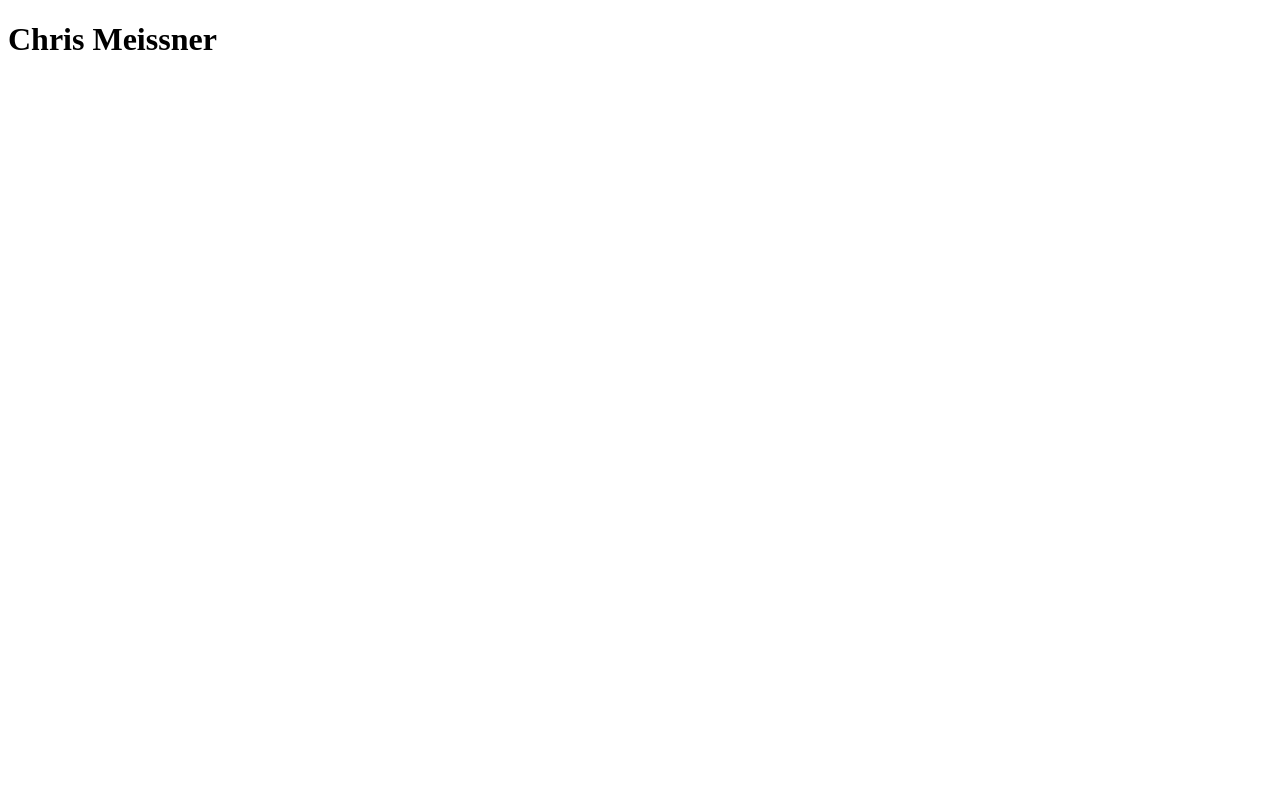
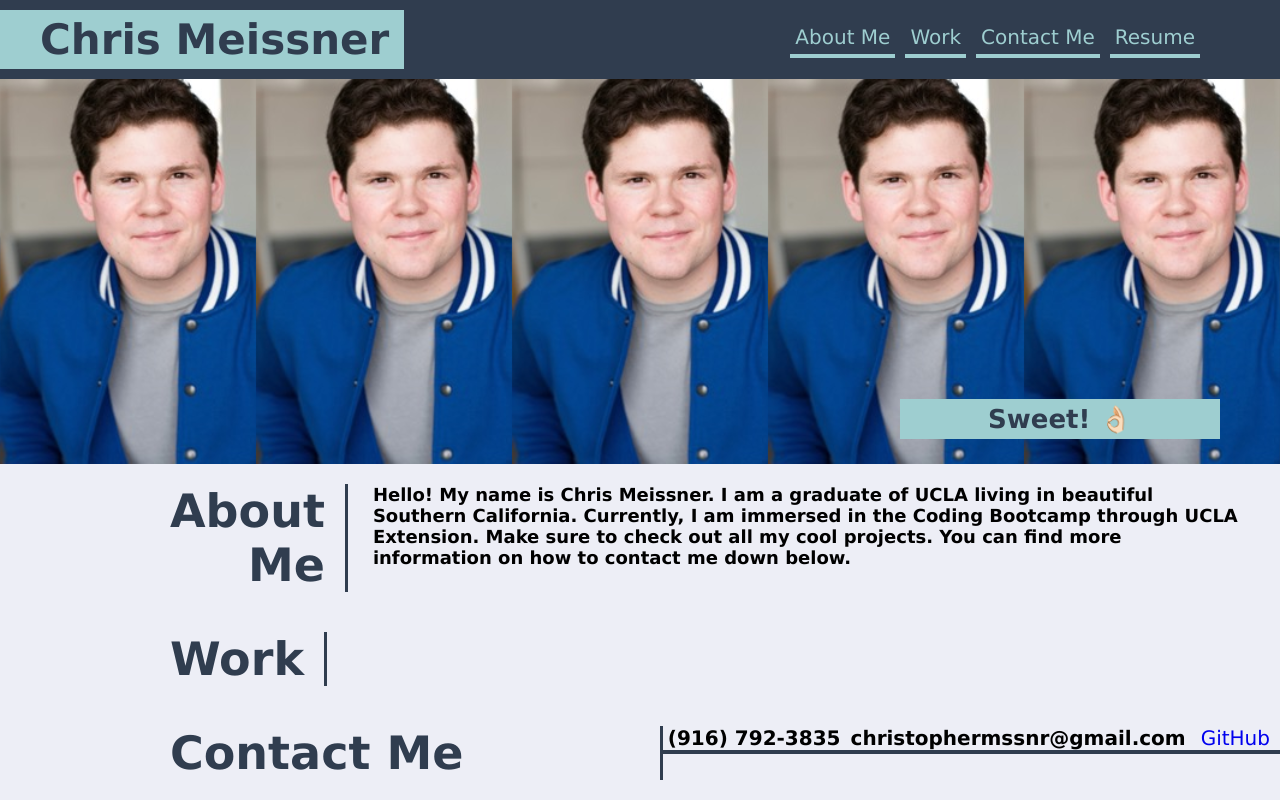
Before and after one commit to ChrisMeissner/professional-project, a plain HTML site: page index.html in a window 1280 px wide. Drawn offline with Linux system fonts and the light colour scheme.

Commit message:
the best I can do

```diff
--- /dev/null
+++ b/assets/css/style.css
@@ -0,0 +1,152 @@
+* {
+    margin: 0;
+    padding: 0;
+    box-sizing: border-box;
+}
+
+:root {
+    --primary-color: #303D4F;
+    --secondary-color: #edeef6;
+    --tertiary-color: #9eced0;
+}
+
+body {
+    background-color: var(--secondary-color);
+    font-family: Verdana, Geneva, Tahoma, sans-serif;
+}
+
+
+/* HEADER STYLES START */
+header {
+    background-color: var(--primary-color);
+    display: flex;
+    justify-content: space-between;
+    flex-wrap: wrap;
+    position: -webkit-sticky;
+    position: sticky;
+    top: 0;
+}
+
+header h1 {
+    font-size: 42px;
+    padding: 5px 15px 5px 40px;
+    background-color: var(--tertiary-color);
+    color: var(--primary-color);
+    font-weight: light;
+    margin: 10px 0;
+    display: flex;
+}
+
+header a {
+    color: var(--tertiary-color);
+    text-decoration: none;
+}
+
+header nav {
+    margin: 25px 75px;
+}
+
+header nav ul{
+    display: flex;
+    flex-wrap: wrap;
+    list-style: none;
+}
+
+header nav ul li {
+    padding: 0 5px;
+}
+
+header nav ul li a {
+    padding: 5px;
+    font-weight: light;
+    font-size: 20px;
+    border-bottom: 4px solid var(--tertiary-color);
+}
+
+section {
+    padding: 20px 0;
+}
+/* HEADER STYLES END */
+
+
+/* HERO STYLES START */
+.hero {
+    background-image: url("../images/Chris-Meissner-Headshot.jpeg");
+    background-size: contain;
+}
+
+.hero-box {
+    background-color: var(--tertiary-color);
+    color: var(--primary-color);
+    margin: 300px 60px 5px 900px;
+    text-align: center;
+}
+
+.hero-box h3 {
+    font-size: 26px;
+    padding: 5px;
+    background-color: ver(--tertiary-color);
+}
+/* HERO STYLES END */
+
+
+/* ABOUT ME STYLES START */
+.about-me {
+    display: flex;
+}
+
+.section-title {
+    padding: 0 0 0 150px;
+}
+
+.section-info {
+    border-left: 3px solid var(--primary-color);
+}
+
+.section-title h2 {
+    font-size: 46px;
+    color: var(--primary-color);
+    text-align: right;
+    margin: 0 15px;
+    padding: 0 5px;
+}
+
+.section-info h3 {
+    font-size: 18px;
+    padding: 0 40px 0 25px;
+}
+/* ABOUT ME STYLES END */
+
+
+
+/* WORK STYLES START */
+.work {
+    display: flex;
+}
+/* WORK STYLES END */
+
+
+
+/* CONTACT ME STYLES START */
+.contact-me {
+    display: flex;
+    justify-content: space-between;
+}
+
+.contact-me ul {
+    display: flex;
+    flex-wrap: wrap;
+    list-style: none;
+}
+
+.contact-me ul li {
+    padding: 0 5px;
+    font-size: 20px;
+    border-bottom: 4px solid var(--primary-color);
+}
+
+.contact-me ul li a {
+    text-decoration: none;
+    padding: 5px;
+}
+/* CONTACT ME STYLES STOP */
--- a/index.html
+++ b/index.html
@@ -2,13 +2,87 @@
 <html lang="en">
     <head>
         <meta charset="UTF-8" />
-        <title>
-            Chris Meissner - Coding Portfolio
-        </title>
+        <meta name="viewport" content="width=device-width, initial-scale=1.0" />
+        <title>Chris Meissner - Coding Portfolio</title>
+        <link rel="stylesheet" href="./assets/css/style.css">
     </head>
+
     <body>
-        <h1>
-            Chris Meissner
-        </h1>
+        <header>
+            <h1>
+                Chris Meissner
+            </h1>
+            <nav>
+                <ul>
+                    <li>
+                        <a href="#about-me">About Me</a>
+                    </li>
+                    <li>
+                        <a href=#work>Work</a>
+                    </li>
+                    <li>
+                        <a href="#contact-me">Contact Me</a>
+                    </li>
+                    <li>
+                        <a href="#resume">Resume</a>
+                    </li>
+                </ul>
+            </nav>
+        </header>
+
+        <section class="hero">
+            <div class="hero-box">
+                <h3>Sweet! 👌🏻</h3>
+            </div>
+        </section>
+
+        <section id="about-me" class="about-me">
+            <div class="section-title">
+                <h2>
+                    About Me
+                </h2>
+            </div>
+
+            <div class="section-info">
+                <h3>
+                    Hello! My name is Chris Meissner. I am a graduate of UCLA living in beautiful Southern California. Currently, I am immersed in the Coding Bootcamp through UCLA Extension. Make sure to check out all my cool projects. You can find more information on how to contact me down below.
+                </h3>
+            </div>
+        </section>
+
+        <section id="work" class="work">
+            <div class="section-title">
+                <h2>
+                    Work
+                </h2>
+            </div>
+
+            <div class="section-info">
+
+            </div>
+        </section>
+
+        <section id="contact-me" class="contact-me">
+            <div class="section-title">
+                <h2>
+                    Contact Me
+                </h2>
+            </div>
+
+            <div class="section-info">
+                <ul>
+                    <li>
+                        <h4>(916) 792-3835</h4>
+                    </li>
+                    <li>
+                        <h4>christophermssnr@gmail.com</h4>
+                    </li>
+                    <li>
+                        <a href="https://github.com/ChrisMeissner">GitHub</a>
+                    </li>
+                </ul>
+            </div>
+        </section>
+
     </body>
 </html>
```
Also changed, not shown: assets/images/Chris-Meissner-Headshot.jpeg (added), 3 other files.
